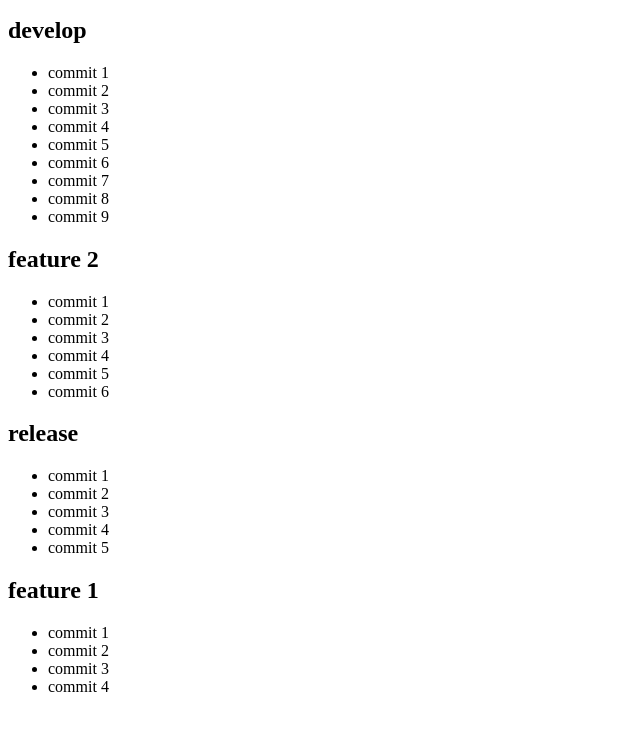
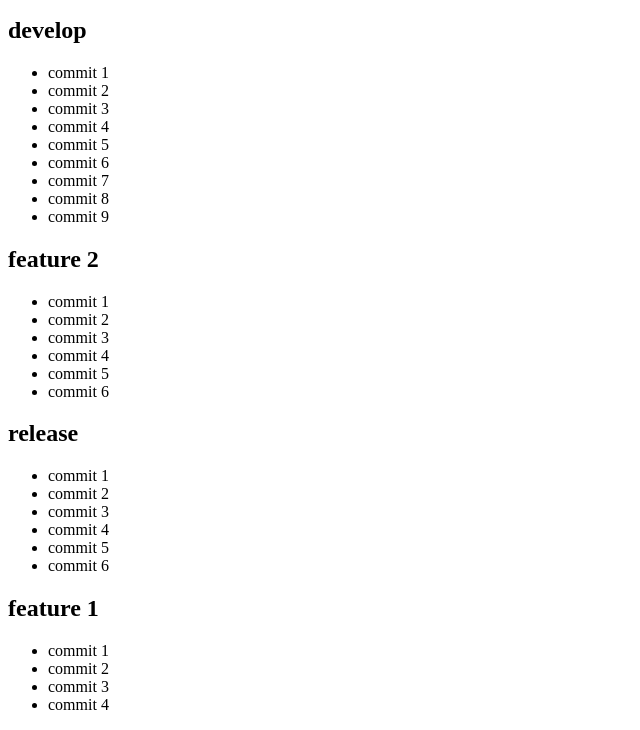
Before and after one commit to cpascualn/UT02PROYECTO, a plain HTML site: page index.html in a window 1280 px wide. Shown: the part 101-831 px from the top of the page, without its empty margins (0-640 px from the left). Drawn offline with Linux system fonts and the light colour scheme.

Commit message:
release c6

```diff
--- a/index.html
+++ b/index.html
@@ -45,6 +45,7 @@
 		<li>commit 3</li>
 		<li>commit 4</li>
 		<li>commit 5</li>
+		<li>commit 6</li>
 	</ul>
 
 	<h2>feature 1</h2>
```
